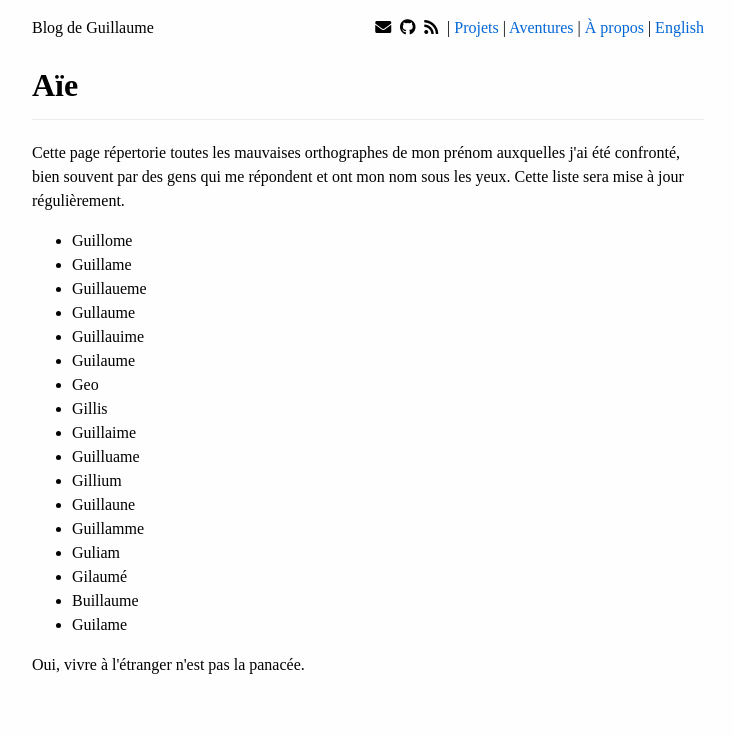
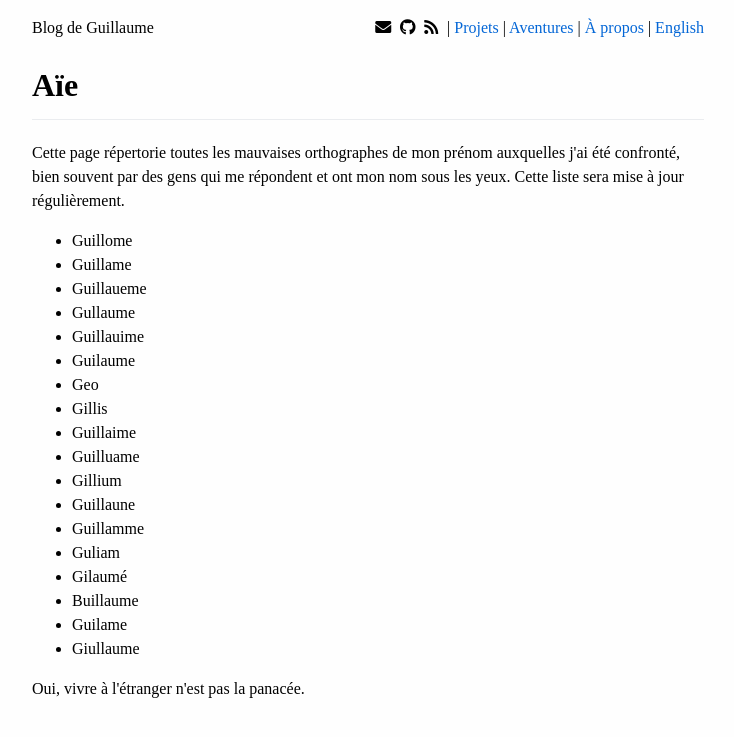
Before and after one commit to ghelouis/ghelouis.github.io, a Jekyll site: the page aie.html, which Jekyll copies as it is, in a window 1280 px wide. Shown: the top 737 px of the page, without its empty margins (272-1006 px from the left). Built offline with Jekyll 4.4.1, drawn with Linux system fonts in a browser that asks for light colours.

Commit message:
Add name fail

```diff
--- a/aie.html
+++ b/aie.html
@@ -56,6 +56,7 @@ mon nom sous les yeux. Cette liste sera mise à jour régulièrement.</p>
     <li>Gilaumé</li>
     <li>Buillaume</li>
    <li>Guilame</li>
+   <li>Giullaume</li>
   </ul>
   Oui, vivre à l'étranger n'est pas la panacée.
 </p>
--- a/en/ouch.html
+++ b/en/ouch.html
@@ -55,6 +55,7 @@ eyes. This list will be updated regularly.</p>
     <li>Gilaumé</li>
     <li>Buillaume</li>
     <li>Guilame</li>
+   <li>Giullaume</li>
   </ul>
   Living abroad is tough.
 </p>
--- a/en/what-is-free-software.html
+++ b/en/what-is-free-software.html
@@ -23,8 +23,9 @@
     }
     .display.math{display: block; text-align: center; margin: 0.5rem auto;}
     /* CSS for syntax highlighting */
+    html { -webkit-text-size-adjust: 100%; }
     pre > code.sourceCode { white-space: pre; position: relative; }
-    pre > code.sourceCode > span { line-height: 1.25; }
+    pre > code.sourceCode > span { display: inline-block; line-height: 1.25; }
     pre > code.sourceCode > span:empty { height: 1.2em; }
     .sourceCode { overflow: visible; }
     code.sourceCode > span { color: inherit; text-decoration: inherit; }
@@ -35,7 +36,7 @@
     }
     @media print {
     pre > code.sourceCode { white-space: pre-wrap; }
-    pre > code.sourceCode > span { display: inline-block; text-indent: -5em; padding-left: 5em; }
+    pre > code.sourceCode > span { text-indent: -5em; padding-left: 5em; }
     }
     pre.numberSource code
       { counter-reset: source-line 0; }
--- a/le-logiciel-libre-kesaco.html
+++ b/le-logiciel-libre-kesaco.html
@@ -22,8 +22,9 @@
     }
     .display.math{display: block; text-align: center; margin: 0.5rem auto;}
     /* CSS for syntax highlighting */
+    html { -webkit-text-size-adjust: 100%; }
     pre > code.sourceCode { white-space: pre; position: relative; }
-    pre > code.sourceCode > span { line-height: 1.25; }
+    pre > code.sourceCode > span { display: inline-block; line-height: 1.25; }
     pre > code.sourceCode > span:empty { height: 1.2em; }
     .sourceCode { overflow: visible; }
     code.sourceCode > span { color: inherit; text-decoration: inherit; }
@@ -34,7 +35,7 @@
     }
     @media print {
     pre > code.sourceCode { white-space: pre-wrap; }
-    pre > code.sourceCode > span { display: inline-block; text-indent: -5em; padding-left: 5em; }
+    pre > code.sourceCode > span { text-indent: -5em; padding-left: 5em; }
     }
     pre.numberSource code
       { counter-reset: source-line 0; }
```
